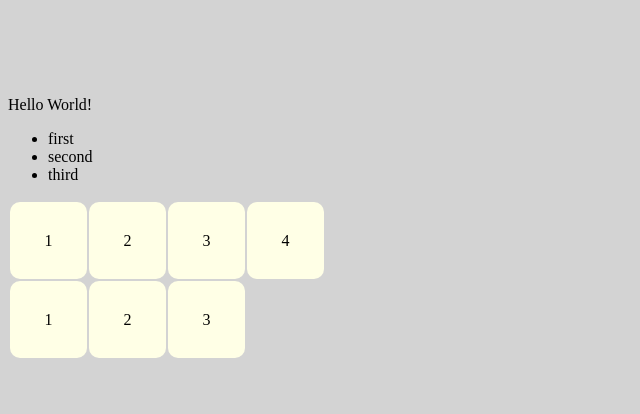
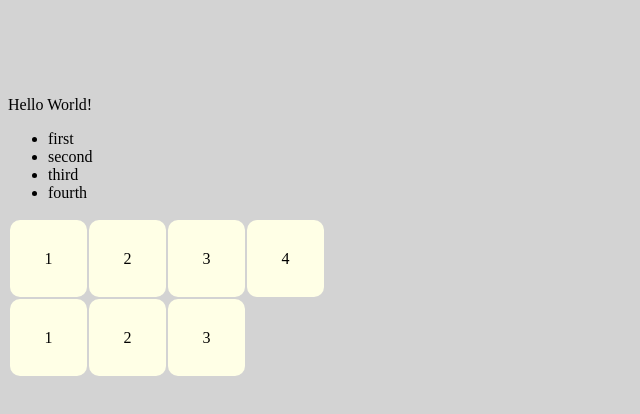
Before and after one commit to Solobrosco/FCC-use, a plain HTML site: page index.html in a window 1280 px wide. Shown: the whole page, without its empty margins (0-640 px from the left). Drawn offline with nearby package versions, Linux system fonts and the light colour scheme.

Commit message:
Added to index.html

```diff
--- a/index.html
+++ b/index.html
@@ -19,6 +19,7 @@
             <li>first</li>
             <li>second</li>
             <li>third</li>
+            <li>fourth</li>
         </ul>
         <table>
             <tr>
```
